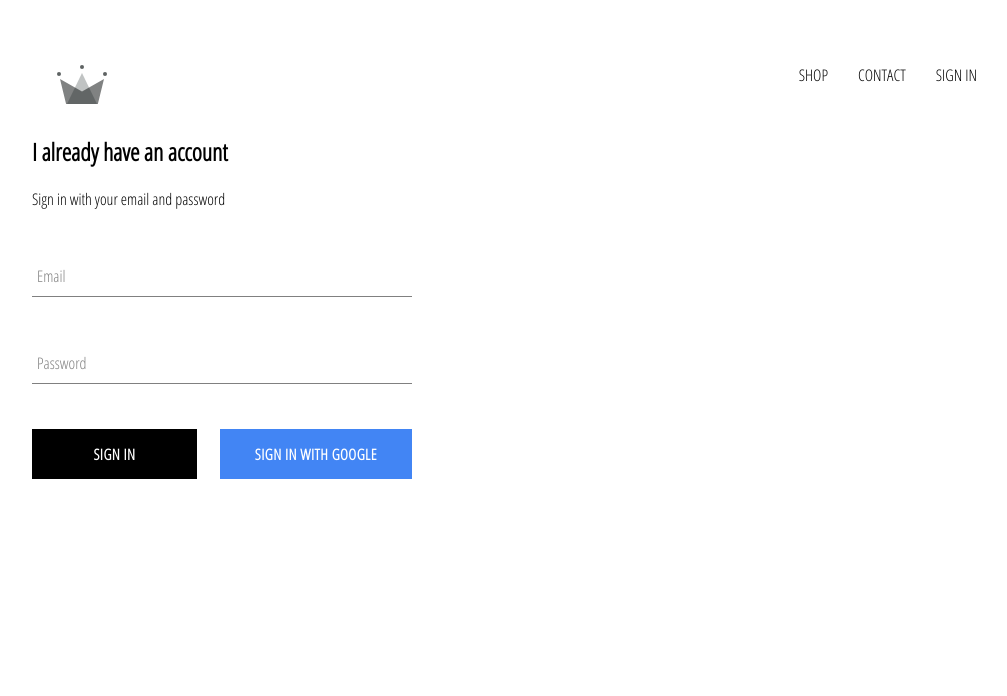
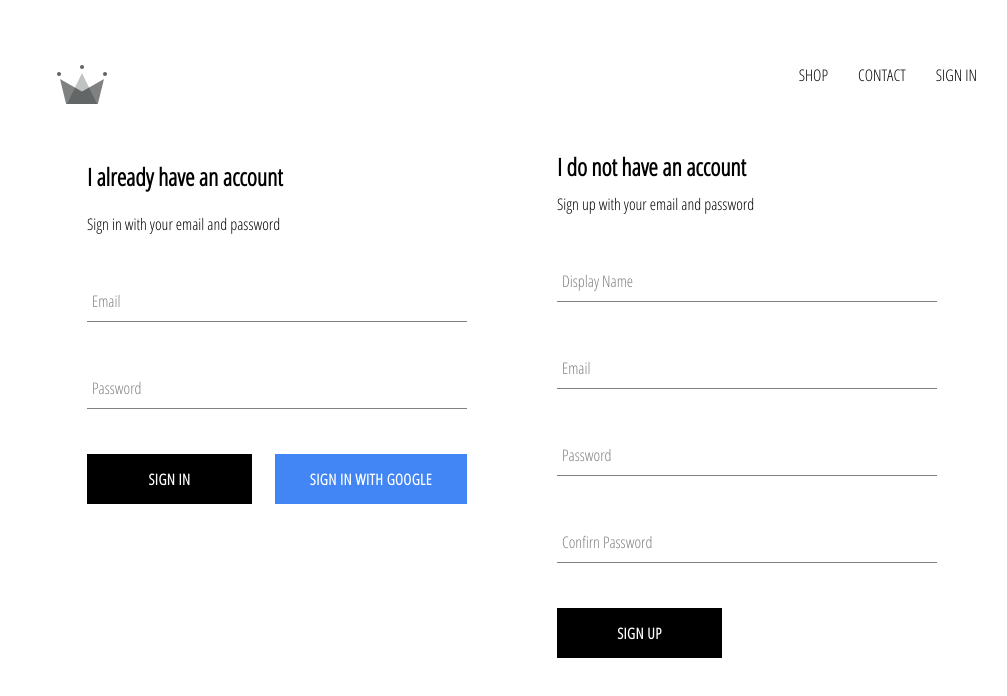
Before and after one commit to StevenBaezFernandez/crwn-clothing, a React (Create React App) app: page /signin in a window 1280 px wide. Shown: the top 696 px of the page, without its empty margins (128-1135 px from the left). Built offline with nearby package versions, Linux system fonts and the light colour scheme; no server answers.

Commit message:
implement firebase utils, include ability to store authenticated users into our firestore database

```diff
--- a/src/App.js
+++ b/src/App.js
@@ -5,7 +5,8 @@
 import ShopPage from './pages/shop/shop.component';
 import SignInAndSignUpPage from './pages/sign-in-and-sign-up-page/sign-in-and-sign-up-page.component';
 import Header from './components/header/header.component';
-import { auth } from './firebase/firebase.utils';
+import { auth, createUserProfileDocument } from './firebase/firebase.utils';
+
 
 class App extends React.Component {
   constructor(){
@@ -16,9 +17,17 @@
   }
   unSubscribeFromAuth = null;
   componentDidMount(){
-    this.unSubscribeFromAuth = auth.onAuthStateChanged(user => {
-      this.setState({ currentUser: user });
-      console.log(user);
+    this.unSubscribeFromAuth = auth.onAuthStateChanged(async userAuth => {
+      if(userAuth){
+        const userRef = await createUserProfileDocument(userAuth);
+
+        userRef.onSnapshot(snapShot =>{
+          this.setState({
+            currentUser:{id : snapShot.id, ...snapShot.data()}
+          });
+        });
+      }
+      this.setState({ currentUser: userAuth });
     })
   }
   componentWillUnmount(){
--- a/src/components/sign-in/sign-in.component.jsx
+++ b/src/components/sign-in/sign-in.component.jsx
@@ -1,5 +1,5 @@
 import React from "react";
-import {signInWithGoogle} from '../../firebase/firebase.utils';
+import {auth, signInWithGoogle} from '../../firebase/firebase.utils';
 import FormInput from "../form-input/form-input.component";
 import CustomButton from "../custom-button/custom-button.component";
 import './sign-in.style.scss';
@@ -10,9 +10,17 @@
         this.state = {
         }
     }
-    handlerSubmit = event=>{
+    handlerSubmit = async event=>{
         event.preventDefault();
-        this.setState({email: '', password: ''});
+        const { email, password } = this.state;
+
+        try{
+            await auth.signInWithEmailAndPassword(email, password);
+            this.setState({email: '', password: ''});
+        }catch(error){
+            console.log(error);
+        }
+
     }
     handlerChange = event=>{
         const {value, name} = event.target;
--- /dev/null
+++ b/src/components/sign-up/sign-up.component.jsx
@@ -0,0 +1,100 @@
+import React from 'react';
+
+import FormInput from '../form-input/form-input.component';
+import CustomButton from '../custom-button/custom-button.component';
+
+import { auth, createUserProfileDocument } from '../../firebase/firebase.utils';
+
+import './sign-up.style.scss';
+
+class SignUp extends React.Component{
+    constructor(){
+        super();
+        this.state = {
+          displayName: '',
+          email: '',
+          password: '',
+          confirmPassword: ''
+        }
+    }
+
+   handleSubmit = async event => {
+       event.preventDefault();
+
+       const {displayName, email, password, confirmPassword} = this.state;
+
+       if(password !== confirmPassword){
+        alert('password don´t match');
+        return;
+       }
+
+       try{
+           const { user } =  await auth.createUserWithEmailAndPassword(email, password);
+           await createUserProfileDocument(user, displayName);
+
+           this.setState({
+            displayName: '',
+            email: '',
+            password: '',
+            confirmPassword: ''
+           })
+
+       }catch (error){
+           console.error(error);
+
+       }
+   }
+
+   handleChange = event =>{
+       const { name, value } = event.target;
+       this.setState({[name]: value});
+   }
+
+    render(){
+        const {displayName, email, password, confirmPassword} = this.state;
+        return (
+            <div className='sign-up'>
+                <h2 className='title'>I do not have an account</h2>
+                <span>Sign up with your email and password</span>
+                <form className='sign-up-form' onSubmit={this.handleSubmit}>
+                    <FormInput
+                     type='text'
+                     name='displayName'
+                     value={displayName}
+                     onChange={this.handleChange}
+                     label='Display Name'
+                     required
+                     />
+                    <FormInput
+                    type='email'
+                    name='email'
+                    value={email}
+                    onChange={this.handleChange}
+                    label='Email'
+                    required
+                    />
+                    <FormInput
+                     type='password'
+                     name='password'
+                     value={password}
+                     onChange={this.handleChange}
+                     label='Password'
+                     required
+                     />
+                     <FormInput
+                     type='password'
+                     name='confirmPassword'
+                     value={confirmPassword}
+                     onChange={this.handleChange}
+                     label='Confirn Password'
+                     required
+                     />
+
+                    <CustomButton type='sumit'>SIGN UP</CustomButton>
+                </form>
+            </div>
+        )
+    }
+}
+
+export default SignUp;
--- /dev/null
+++ b/src/components/sign-up/sign-up.style.scss
@@ -0,0 +1,9 @@
+.sign-up {
+    display: flex;
+    flex-direction: column;
+    width: 380px;
+
+    .title {
+        margin: 10px 0;
+    }
+}
--- a/src/firebase/firebase.utils.js
+++ b/src/firebase/firebase.utils.js
@@ -12,6 +12,30 @@
     measurementId: "G-ZMRNS6BYJP"
 }
 
+export const createUserProfileDocument = async (userAuth, additionalData)=>{
+    if(!userAuth) return;
+    const userRef = firestore.doc(`users/${userAuth.uid}`);
+    const snapshot = await userRef.get();
+
+    if(!snapshot.exists){
+        const { displayName, email } = userAuth;
+        const createAt = new Date();
+
+        try{
+            await userRef.set({
+                displayName,
+                email,
+                createAt,
+                ...additionalData
+            })
+
+        } catch(error){
+            console.log('Error creating user', error.message);
+        }
+    }
+    return userRef;
+}
+
 firebase.initializeApp(config);
 
 export const auth = firebase.auth();
--- a/src/pages/sign-in-and-sign-up-page/sign-in-and-sign-up-page.component.jsx
+++ b/src/pages/sign-in-and-sign-up-page/sign-in-and-sign-up-page.component.jsx
@@ -1,9 +1,14 @@
 import React from 'react';
 import SignIn from '../../components/sign-in/sign-in.component';
 import './sign-in-and-sign-up-page.style.scss';
+import SignUp from '../../components/sign-up/sign-up.component';
 
 const SignInAndSignUpPage = () => (
-    <SignIn/>
+    <div className='sign-in-and-sign-up'>
+        <SignIn/>
+        <SignUp/>
+
+    </div>
 )
 
 export default SignInAndSignUpPage;
--- a/src/pages/sign-in-and-sign-up-page/sign-in-and-sign-up-page.style.scss
+++ b/src/pages/sign-in-and-sign-up-page/sign-in-and-sign-up-page.style.scss
@@ -0,0 +1,6 @@
+.sign-in-and-sign-up {
+    display: flex;
+    width: 850px;
+    justify-content: space-between;
+    margin: 30px auto;
+}
```
